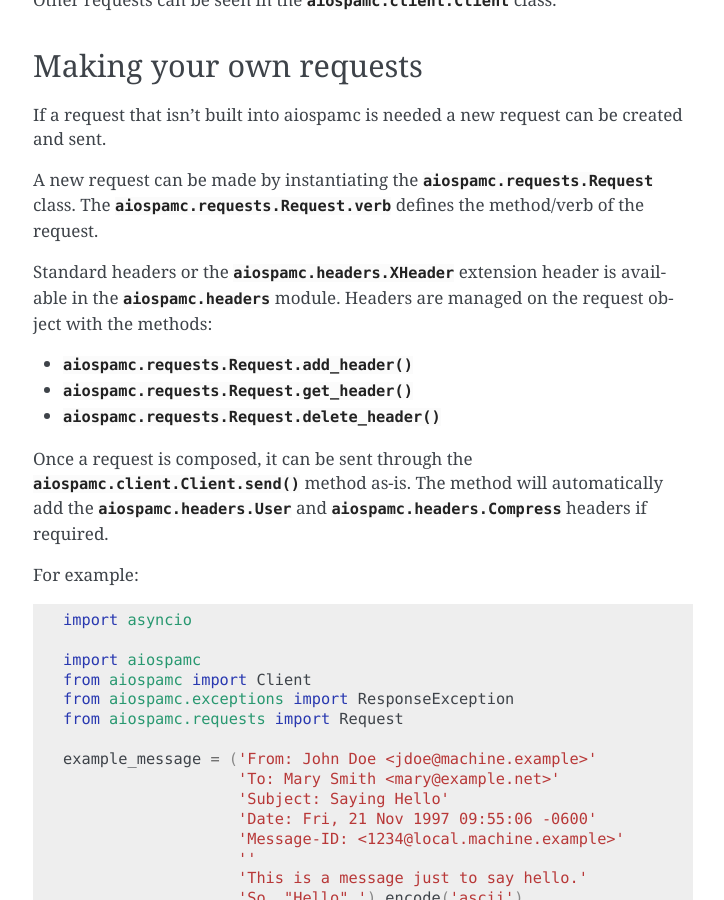
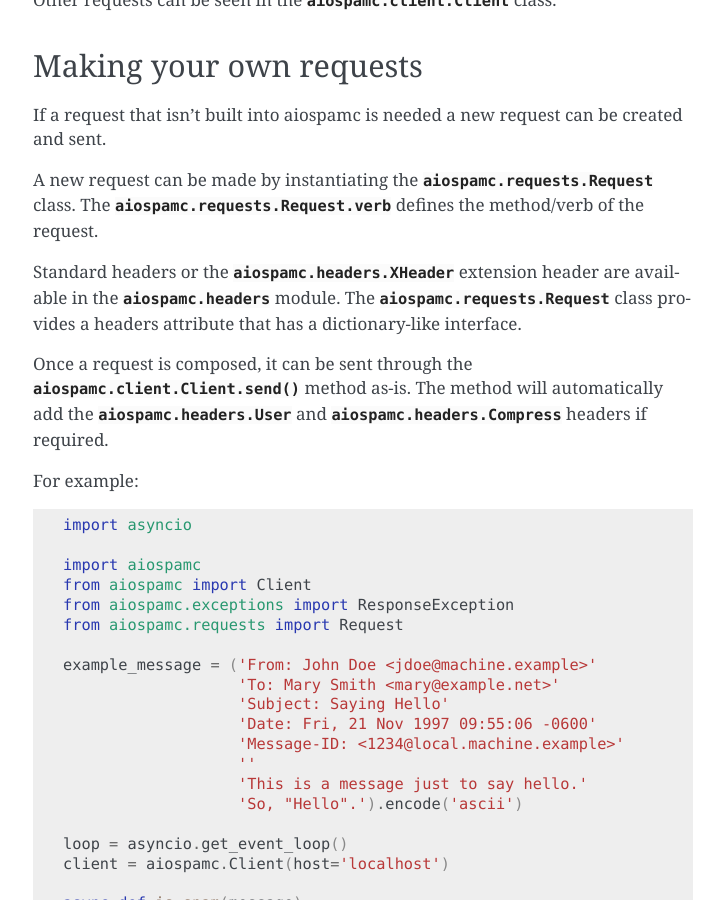
Before and after one commit to mjcaley/aiospamc, a Sphinx documentation site: the page built from docs/user_guide.rst, in a window 1280 px wide and 900 px high, scrolled down 1323 px. Shown: the whole window, without its empty margins (387-1111 px from the left). Built offline with Sphinx 7.4.7, drawn with Linux system fonts in a browser that asks for light colours.

Commit message:
Removed the old header interface in the user guide and mentioned its dictionary-like

```diff
--- a/docs/user_guide.rst
+++ b/docs/user_guide.rst
@@ -78,13 +78,10 @@ A new request can be made by instantiating the
 :class:`aiospamc.requests.Request` class.  The
 :attr:`aiospamc.requests.Request.verb` defines the method/verb of the request.
 
-Standard headers or the :class:`aiospamc.headers.XHeader` extension header is
-available in the :mod:`aiospamc.headers` module. Headers are managed on the
-request object with the methods:
-
-* :meth:`aiospamc.requests.Request.add_header`
-* :meth:`aiospamc.requests.Request.get_header`
-* :meth:`aiospamc.requests.Request.delete_header`
+Standard headers or the :class:`aiospamc.headers.XHeader` extension header are
+available in the :mod:`aiospamc.headers` module. The
+:class:`aiospamc.requests.Request` class provides a headers attribute that has
+a dictionary-like interface.
 
 Once a request is composed, it can be sent through the
 :meth:`aiospamc.client.Client.send` method as-is.  The method will automatically
```
